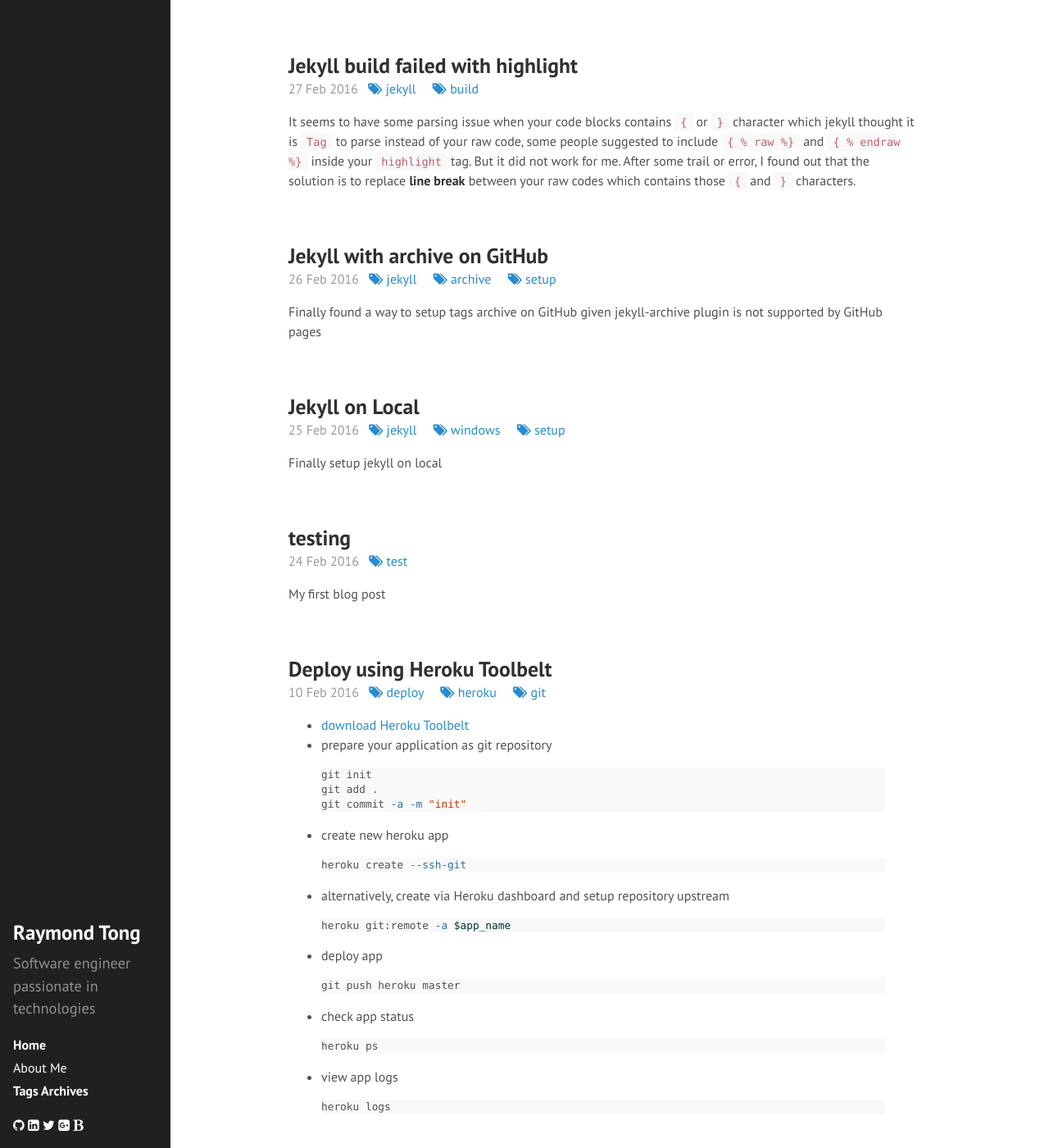
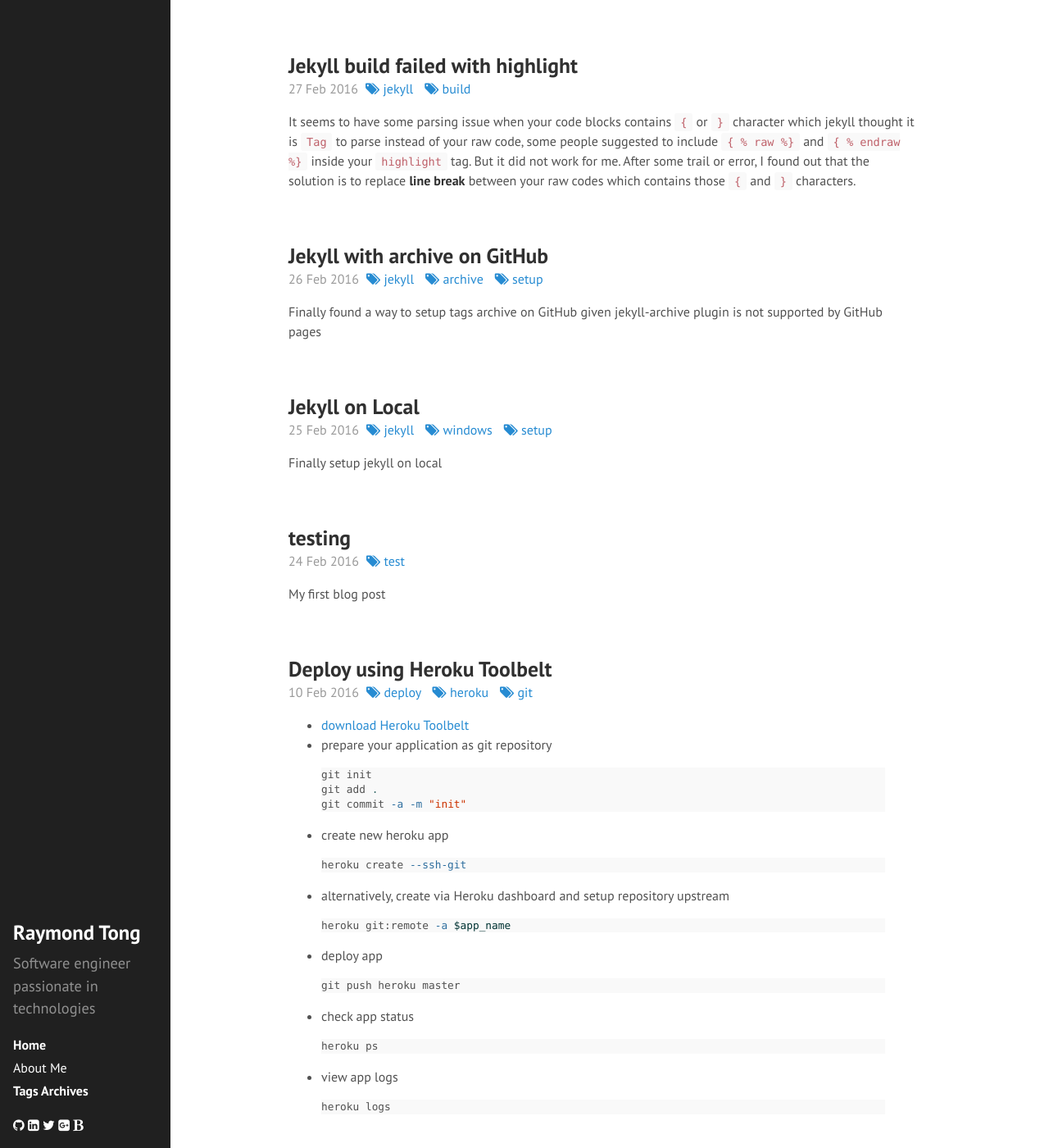
Before and after one commit to raytong82/raytong8, a Jekyll site: the page built from index.html, in a window 1280 px wide and 1400 px high. Shown: the whole window at 82% size. Built offline with Jekyll 4.4.1, drawn with Linux system fonts in a browser that asks for light colours; nearby versions of some CDN libraries; the list of posts is cut into pages by our own code.

Commit message:
style update

```diff
--- a/public/css/raytong82.css
+++ b/public/css/raytong82.css
@@ -78,14 +78,14 @@
   font-weight: bold;
   color: #fff;
   background-color: #268bd2;
-  border-radius: 4px;
+  border-radius: 10px;
   padding-left: 0.5rem;
   padding-right: 0.5rem;
 }
 
 span.tags-item {
-  padding-left: 0.5rem;
-  padding-right: 0.5rem;
+  padding-left: 0.3rem;
+  padding-right: 0.3rem;
 }
 
 span.tags-item:hover {
```
